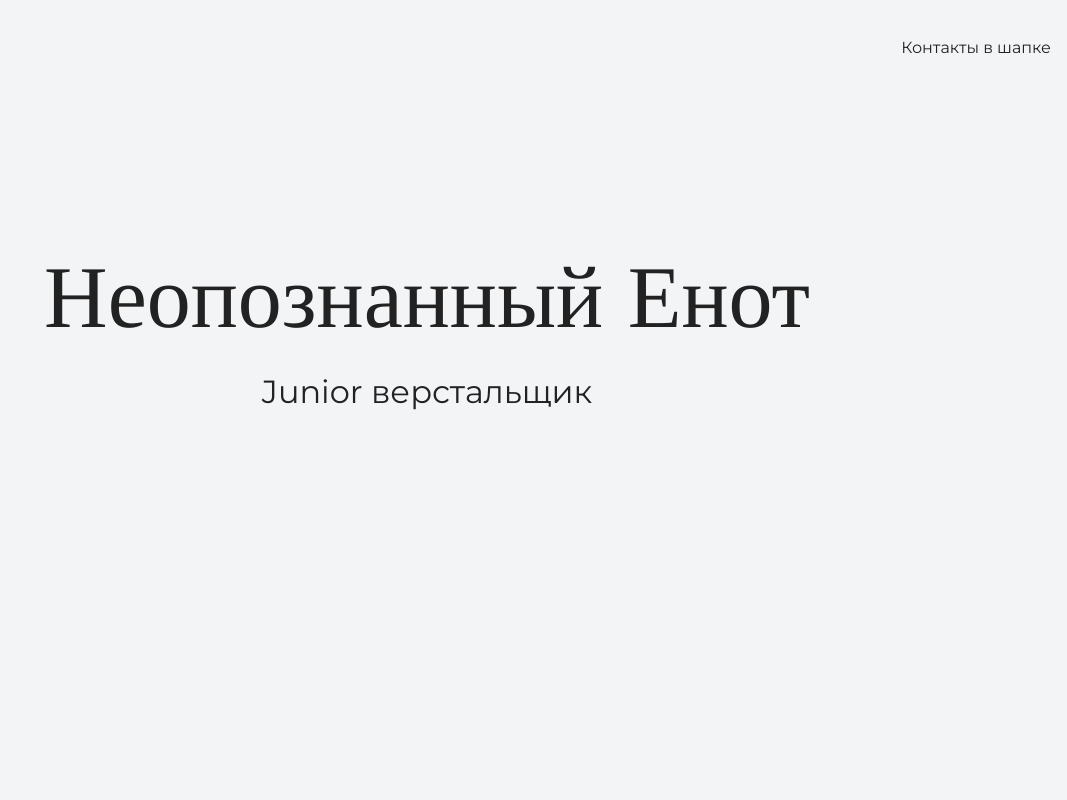
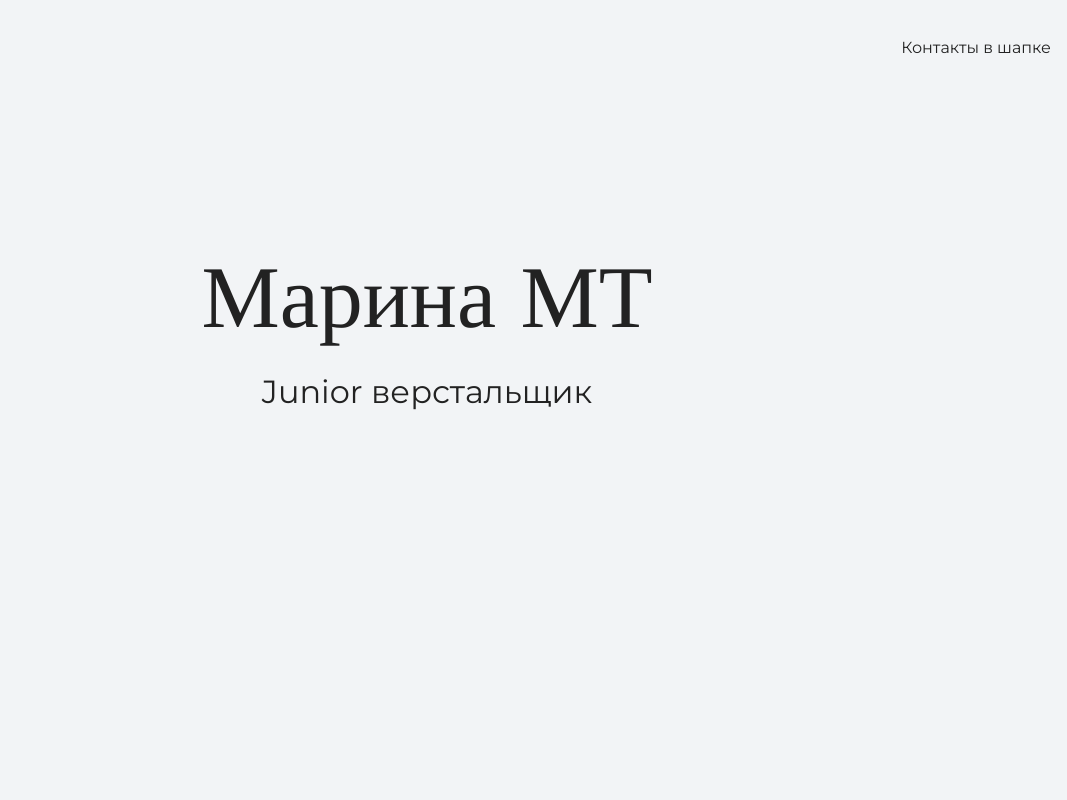
Before and after one commit to marina-margush/my-first-site, a plain HTML site: page index.html in a window 1280 px wide. Shown: the top 800 px of the page, without its empty margins (213-1280 px from the left). Drawn offline with nearby package versions, Linux system fonts and the light colour scheme.

Commit message:
изменение текста на главной

```diff
--- a/index.html
+++ b/index.html
@@ -16,7 +16,7 @@
 
     <section class="hero-image">
 	<div class="container">
-      <h1 class="heading">Неопознанный Енот</h1>
+      <h1 class="heading">Марина МТ</h1>
       <p>Junior верстальщик</p>
 	   </div>
     </section>
```
